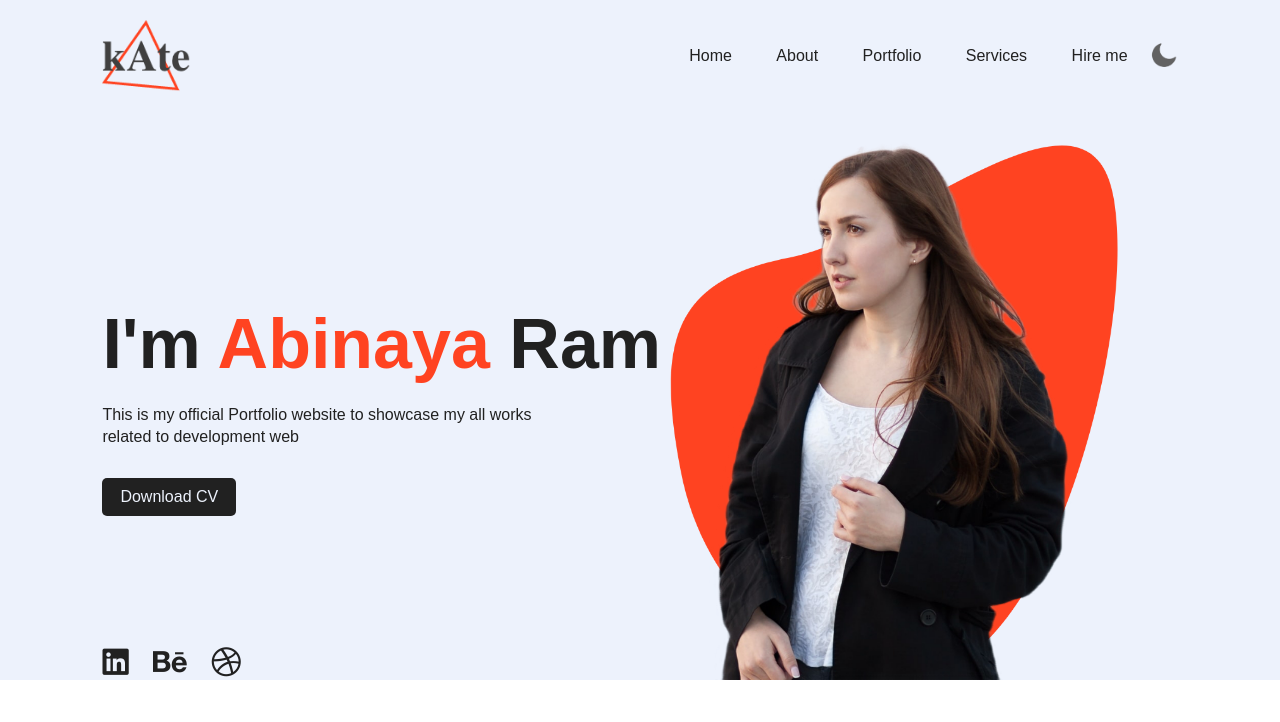
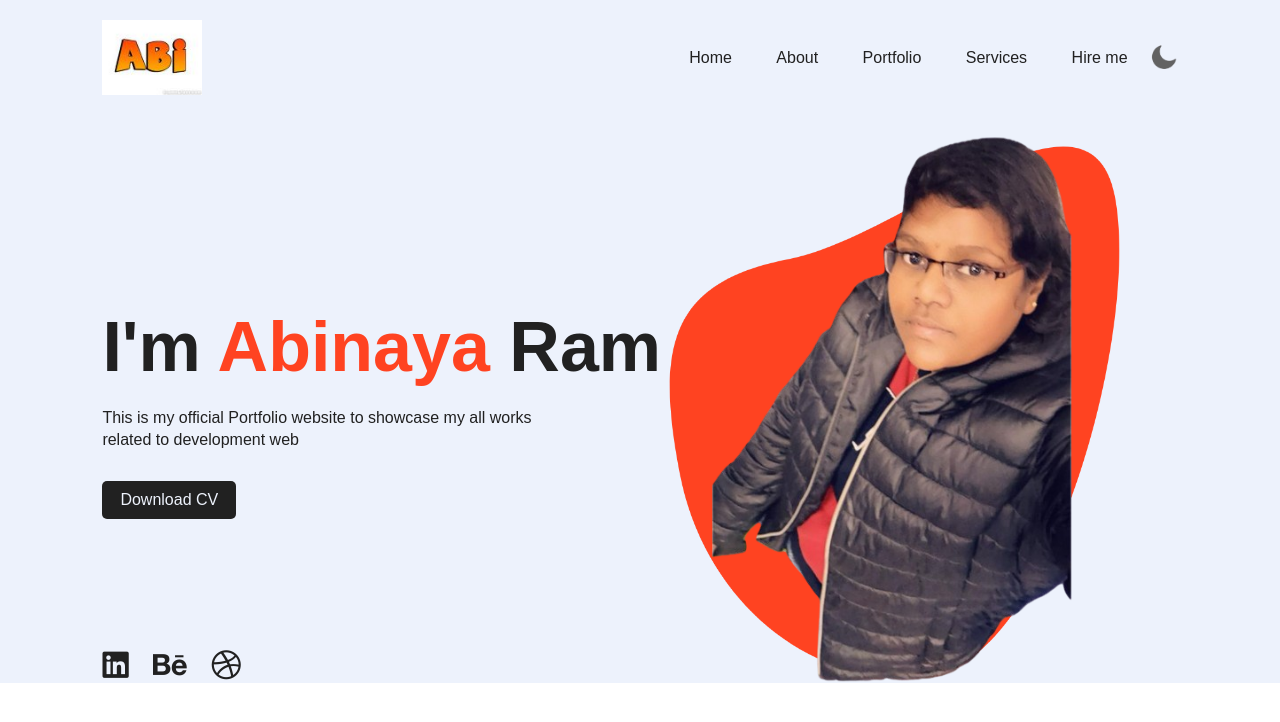
Before and after one commit to AbinayaRamasam/image-transform, a plain HTML site: page index.html in a window 1280 px wide. Drawn offline with Linux system fonts and the light colour scheme.

Commit message:
image changed

```diff
--- a/index.html
+++ b/index.html
@@ -11,7 +11,7 @@
 <body>
     <div class="container">
         <nav>
-            <img src="images/logo.png" class="logo">
+            <img src="images/logo.jpg" class="logo">
             <ul>
                 <li><a href="">Home</a></li>
                 <li><a href="">About</a></li>
@@ -29,7 +29,7 @@
         </div>
         <div class="img-box">
             <img src="images/pattern.png" class="back-img">
-            <img src="images/girl.png" class="main-img">
+            <img src="images/ABI-removebg-preview.png" class="main-img">
         </div>
         <div class="social-links">
             <a href=""><i class="fa-brands fa-linkedin"></i></a>
```
Also changed, not shown: images/ABI-removebg-preview.png (added), images/girl.png (deleted), images/logo.jpg (added), images/logo.png (deleted).
